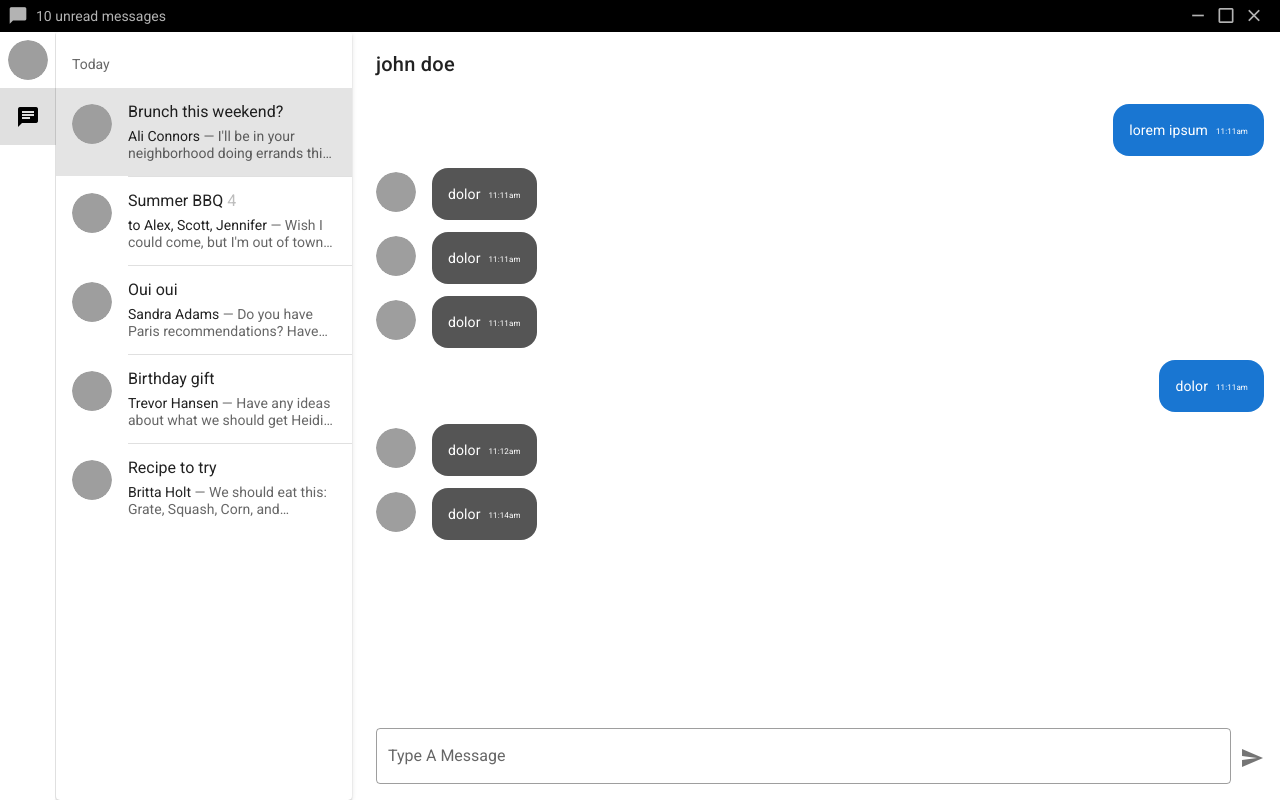
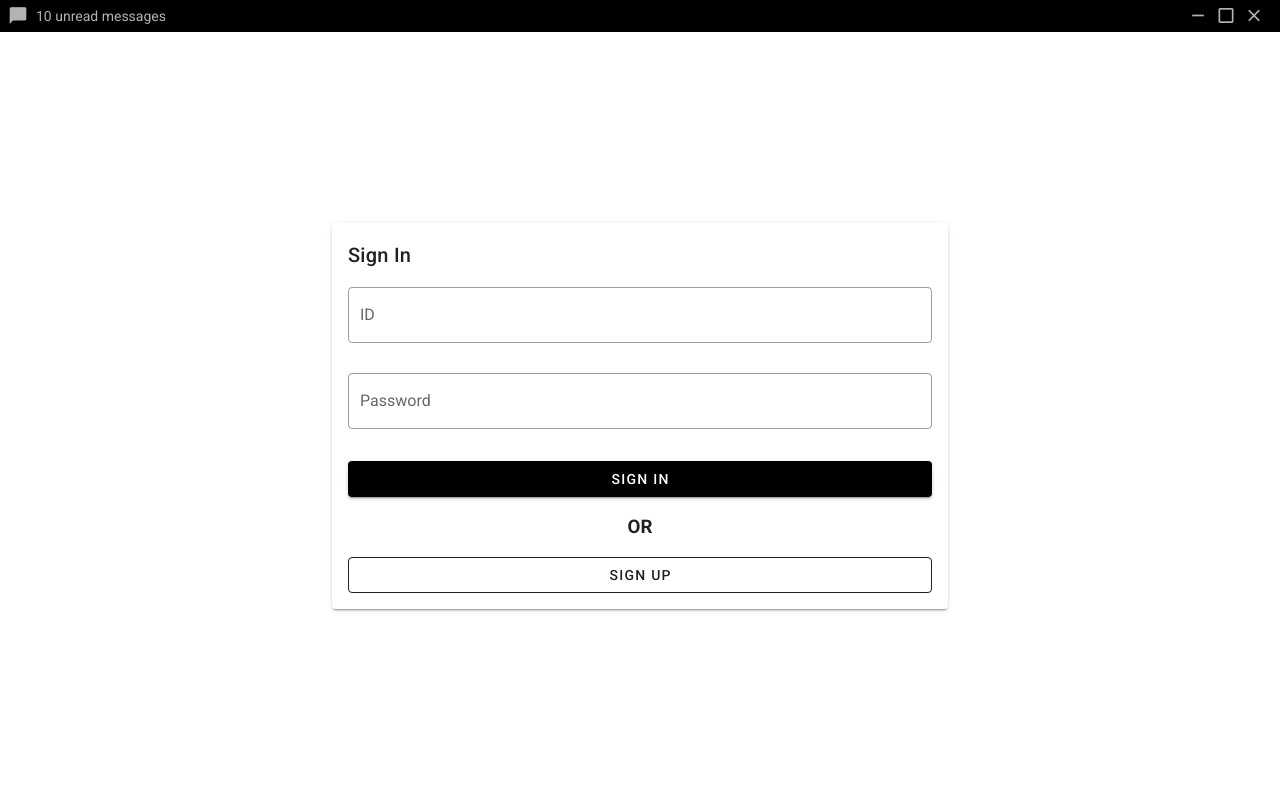
Before and after one commit to elliotyim/reactive-chat, a Vue app: page /signin in a window 1280 px wide. Before the commit this address led to /chat. Built offline with nearby package versions, Linux system fonts and the light colour scheme; grey boxes are pictures that could not be loaded.

Commit message:
Implement SignInView layout

```diff
--- a/src/App.vue
+++ b/src/App.vue
@@ -1,7 +1,6 @@
 <template>
   <v-app>
     <AppBar />
-    <NavigationDrawer />
     <v-main>
       <router-view />
     </v-main>
@@ -10,13 +9,9 @@
 
 <script>
 import AppBar from "./components/AppBar.vue";
-import NavigationDrawer from "./components/NavigationDrawer.vue";
 
 export default {
   name: "App",
-  components: { AppBar, NavigationDrawer },
-  data: () => ({
-    //
-  }),
+  components: { AppBar },
 };
 </script>
--- a/src/router/routes/index.js
+++ b/src/router/routes/index.js
@@ -1,9 +1,22 @@
+import MainView from "../../views/MainView.vue";
+import SignInView from "../../views/SignInView.vue";
 import ChatView from "../../views/ChatView.vue";
 
 const routes = [
   {
-    path: "/chat",
-    component: ChatView,
+    path: "/signin",
+    component: SignInView,
+  },
+  {
+    name: "MainView",
+    path: "",
+    component: MainView,
+    children: [
+      {
+        path: "/chat",
+        component: ChatView,
+      },
+    ],
   },
 ];
 
--- /dev/null
+++ b/src/views/MainView.vue
@@ -0,0 +1,15 @@
+<template>
+  <div class="fill-height">
+    <NavigationDrawer />
+    <router-view />
+  </div>
+</template>
+
+<script>
+import NavigationDrawer from "../components/NavigationDrawer.vue";
+
+export default {
+  name: "MainView",
+  components: { NavigationDrawer },
+};
+</script>
--- /dev/null
+++ b/src/views/SignInView.vue
@@ -0,0 +1,46 @@
+<template>
+  <v-container fill-height fluid>
+    <v-row align="center">
+      <v-col cols="3" />
+      <v-col cols="6">
+        <v-card class="mx-auto">
+          <v-card-title>Sign In</v-card-title>
+          <v-card-text>
+            <v-text-field type="text" label="ID" outlined />
+            <v-text-field
+              type="password"
+              label="Password"
+              outlined
+              hide-details=""
+            />
+          </v-card-text>
+          <v-card-text>
+            <v-btn color="black" dark block @click="signIn">Sign In</v-btn>
+          </v-card-text>
+
+          <div class="text-center">
+            <h3>OR</h3>
+          </div>
+
+          <v-card-text>
+            <v-btn outlined block @click="signUp">Sign Up</v-btn>
+          </v-card-text>
+        </v-card>
+      </v-col>
+      <v-col cols="3" />
+    </v-row>
+  </v-container>
+</template>
+
+<script>
+export default {
+  name: "SignInView",
+  data() {
+    return {};
+  },
+  methods: {
+    signIn() {},
+    signUp() {},
+  },
+};
+</script>
```
